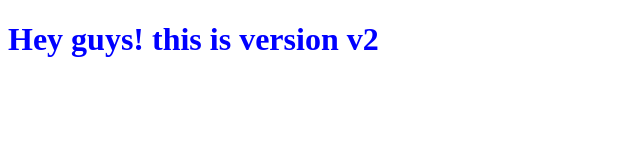
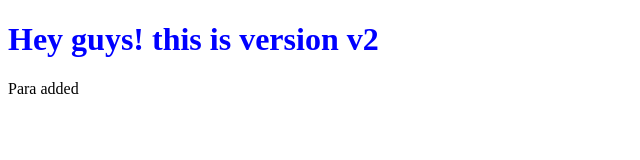
Before and after one commit to Shweta-Khurd/git-learning, a plain HTML site: page index.html in a window 1280 px wide. Shown: the full height of the page, 0-640 px from the left. Drawn offline with Linux system fonts and the light colour scheme.

Commit message:
This is versio v3 of index file

```diff
--- a/index.html
+++ b/index.html
@@ -12,5 +12,6 @@
 </head>
 <body>
     <h1>Hey guys! this is version v2</h1>
+    <p>Para added</p>
 </body>
 </html>
```
